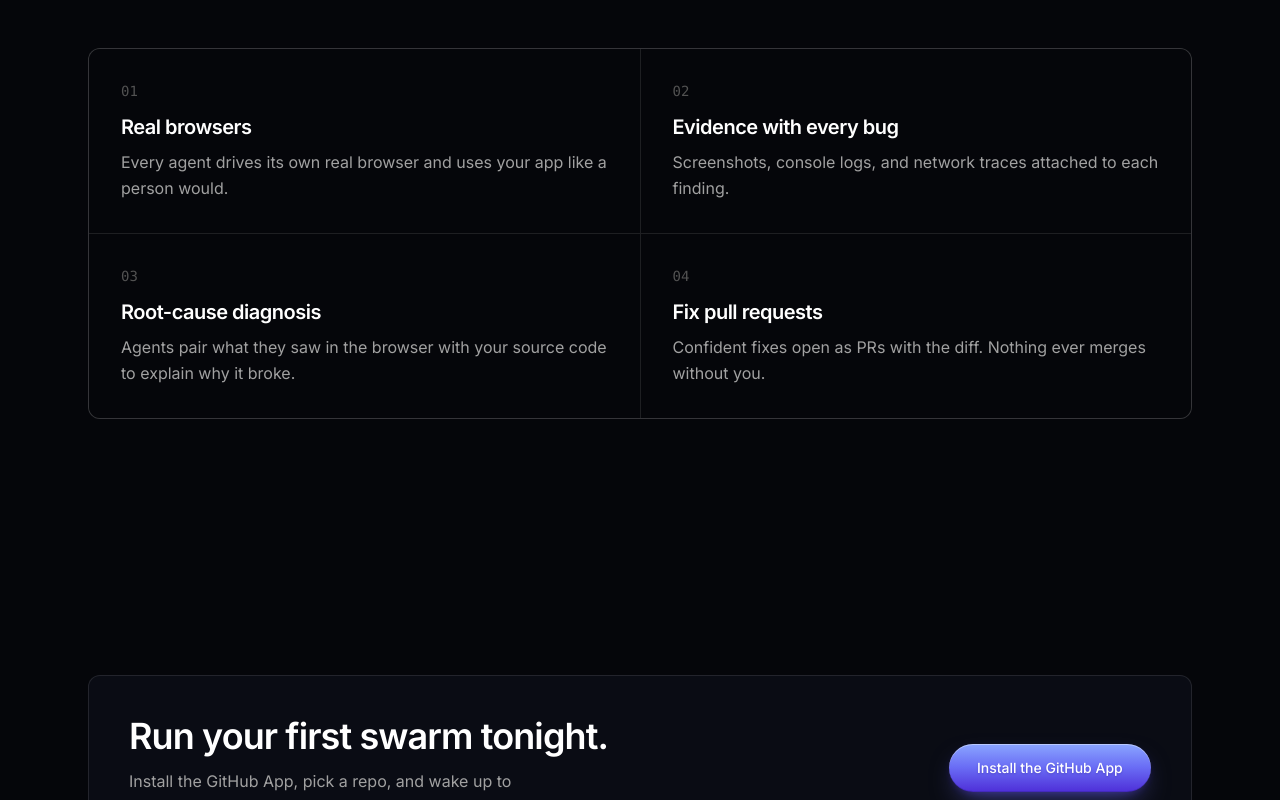
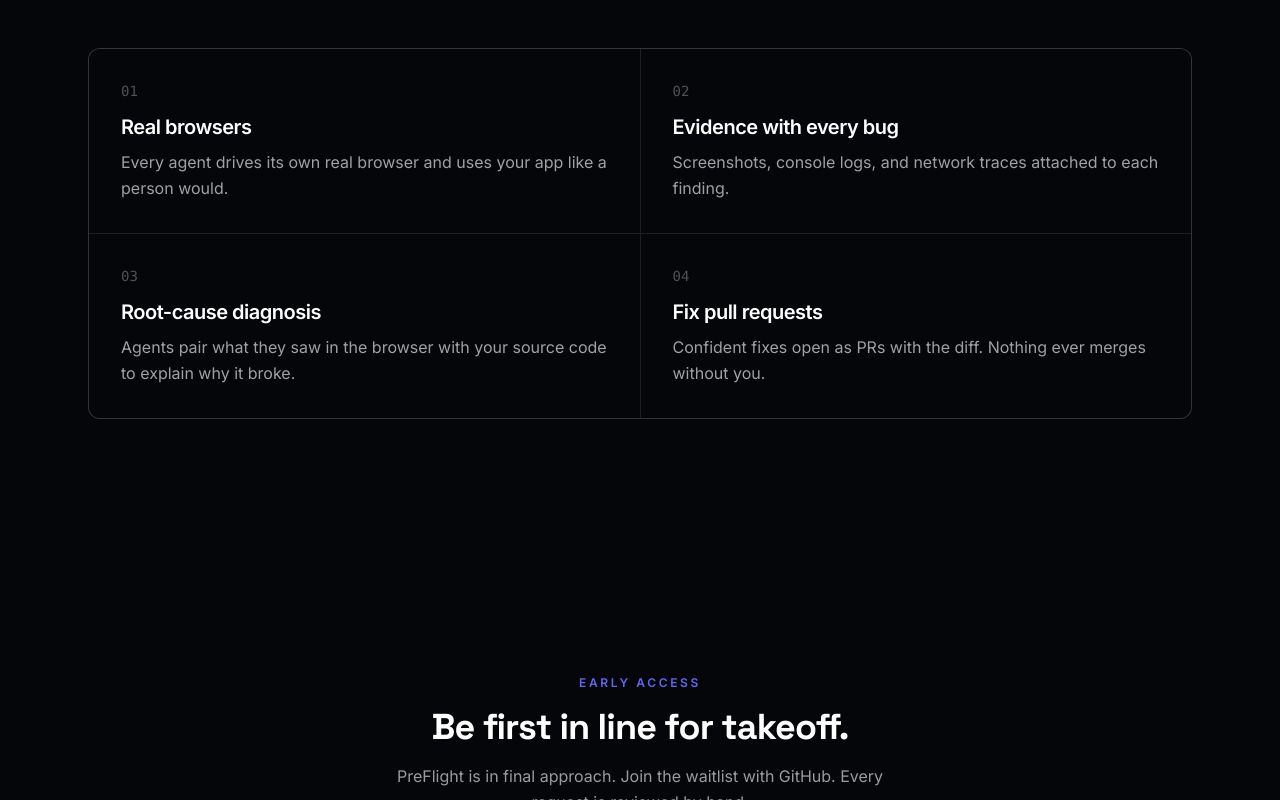
Before and after one commit to James-Software/Preflight, a Next.js app: page / in a window 1280 px wide. Shown: the part 2000-2800 px from the top of the page. Built offline with nearby package versions, Linux system fonts and the light colour scheme; no server answers.

Commit message:
Landing: remove install strip (product not ready for installs yet)

```diff
--- a/app/(marketing)/page.tsx
+++ b/app/(marketing)/page.tsx
@@ -2,7 +2,6 @@
 import Hero from "@/components/Hero";
 import ProofChapter from "@/components/ProofChapter";
 import Capabilities from "@/components/Capabilities";
-import InstallStrip from "@/components/InstallStrip";
 import EarlyAccess from "@/components/EarlyAccess";
 import Footer from "@/components/Footer";
 
@@ -15,7 +14,6 @@
       <Hero user={session?.user ?? null} />
       <ProofChapter />
       <Capabilities />
-      <InstallStrip />
       <EarlyAccess />
       <Footer />
     </main>
```
